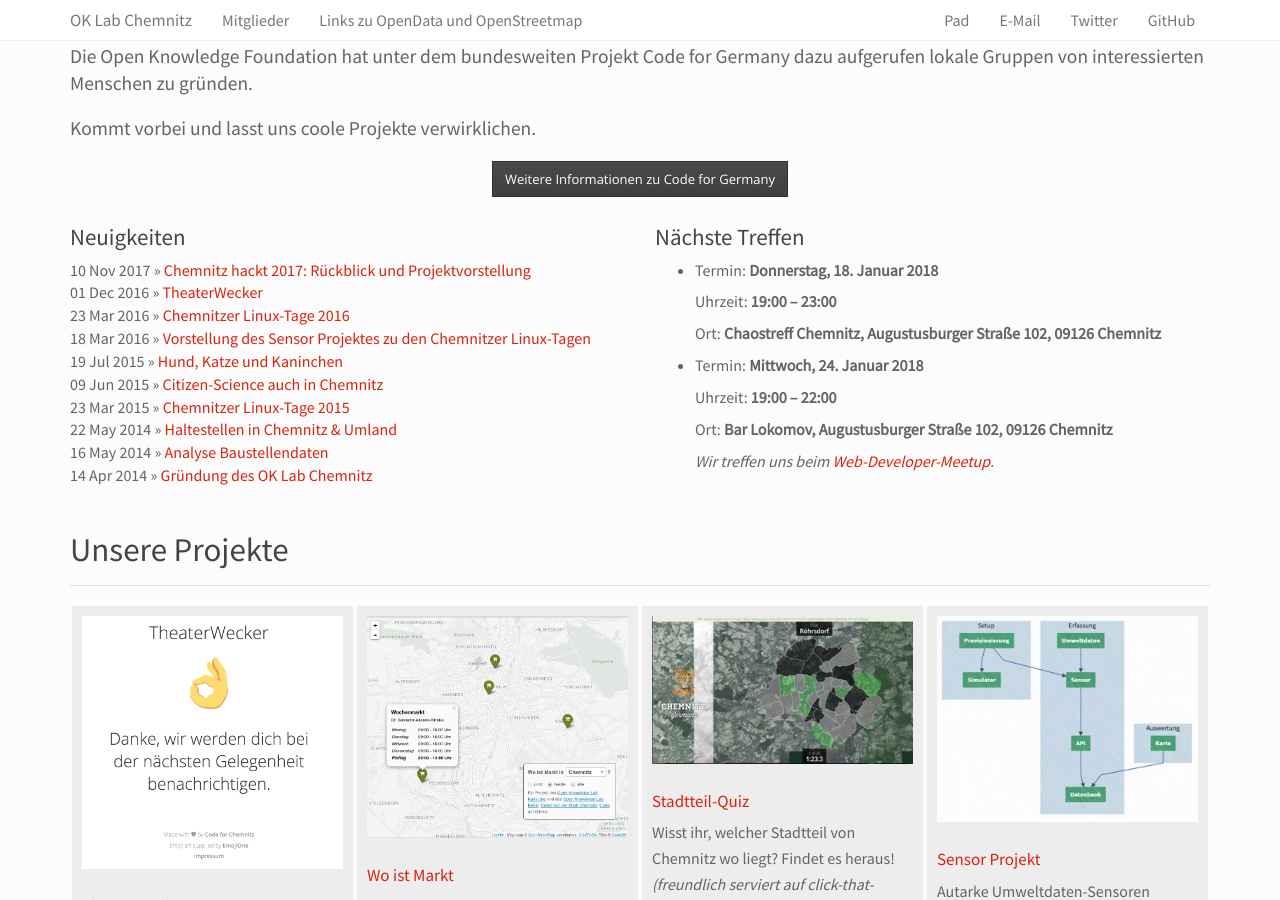
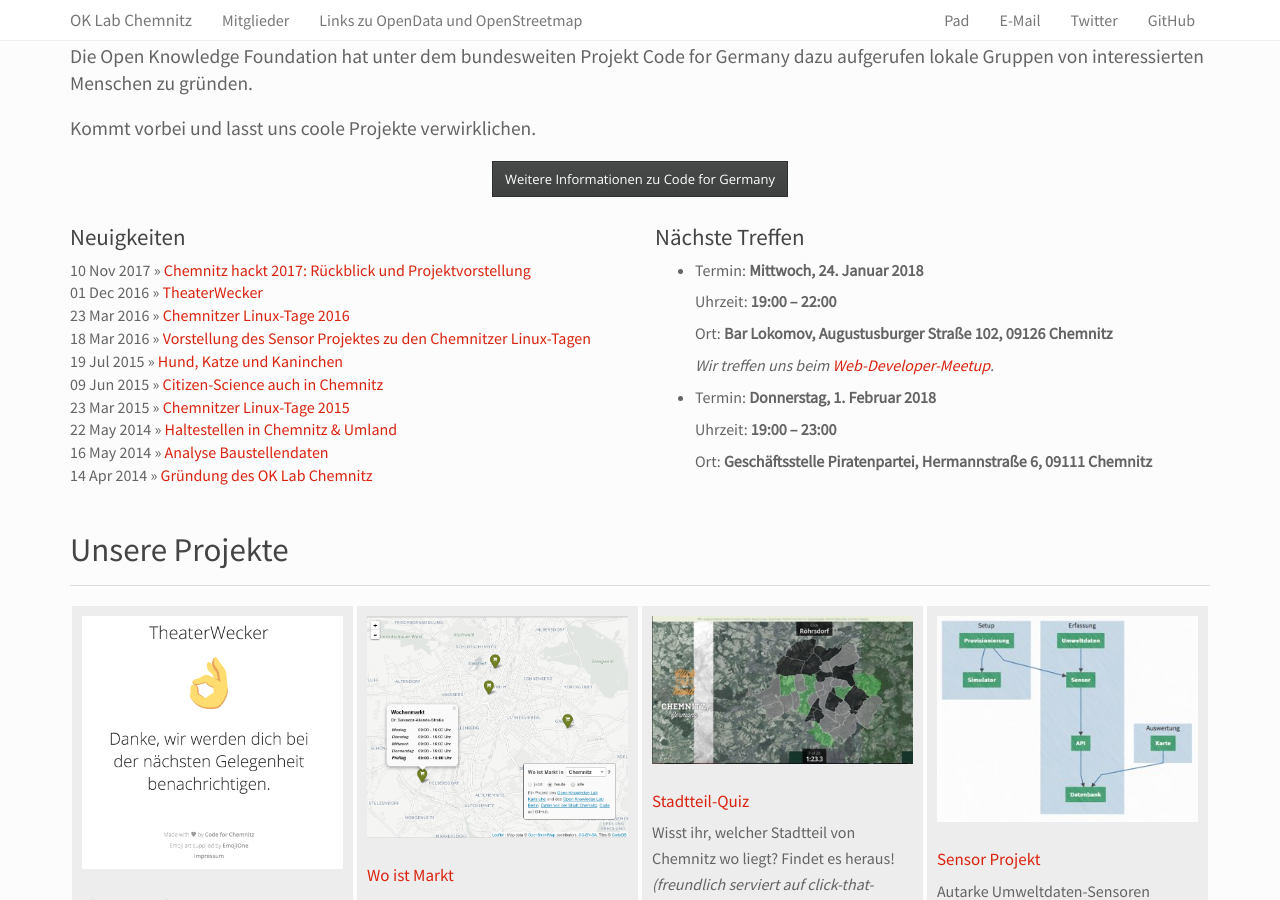
Before and after one commit to CodeforChemnitz/codeforchemnitz.github.io, a Jekyll site: the page built from index.html, in a window 1280 px wide and 900 px high, scrolled down 857 px. Built offline with Jekyll 4.4.1, drawn with Linux system fonts in a browser that asks for light colours.

Commit message:
Treffen fällt aus

```diff
--- a/_data/treffen.yml
+++ b/_data/treffen.yml
@@ -1,13 +1,8 @@
 # comment day to have a "unknown event date" message
 #  location: Geschäftsstelle Piratenpartei, Hermannstraße 6, 09111 Chemnitz
+#  location: Chaostreff Chemnitz, Augustusburger Straße 102, 09126 Chemnitz
 #  location: Bar Lokomov, Augustusburger Straße 102, 09126 Chemnitz
 #  more: Wir treffen uns beim <a href="https://www.meetup.com/de-DE/Web-Developer-Chemnitz/">Web-Developer-Meetup</a>.
-
-- day: Donnerstag
-  day-nr: 18
-  month: Januar 2018
-  time: "19:00 – 23:00"
-  location: Chaostreff Chemnitz, Augustusburger Straße 102, 09126 Chemnitz
 
 - day: Mittwoch
   day-nr: 24
@@ -15,3 +10,9 @@
   time: "19:00 – 22:00"
   location: Bar Lokomov, Augustusburger Straße 102, 09126 Chemnitz
   more: Wir treffen uns beim <a href="https://www.meetup.com/de-DE/Web-Developer-Chemnitz/">Web-Developer-Meetup</a>.
+
+- day: Donnerstag
+  day-nr: 1
+  month: Februar 2018
+  time: "19:00 – 23:00"
+  location: Geschäftsstelle Piratenpartei, Hermannstraße 6, 09111 Chemnitz
```
